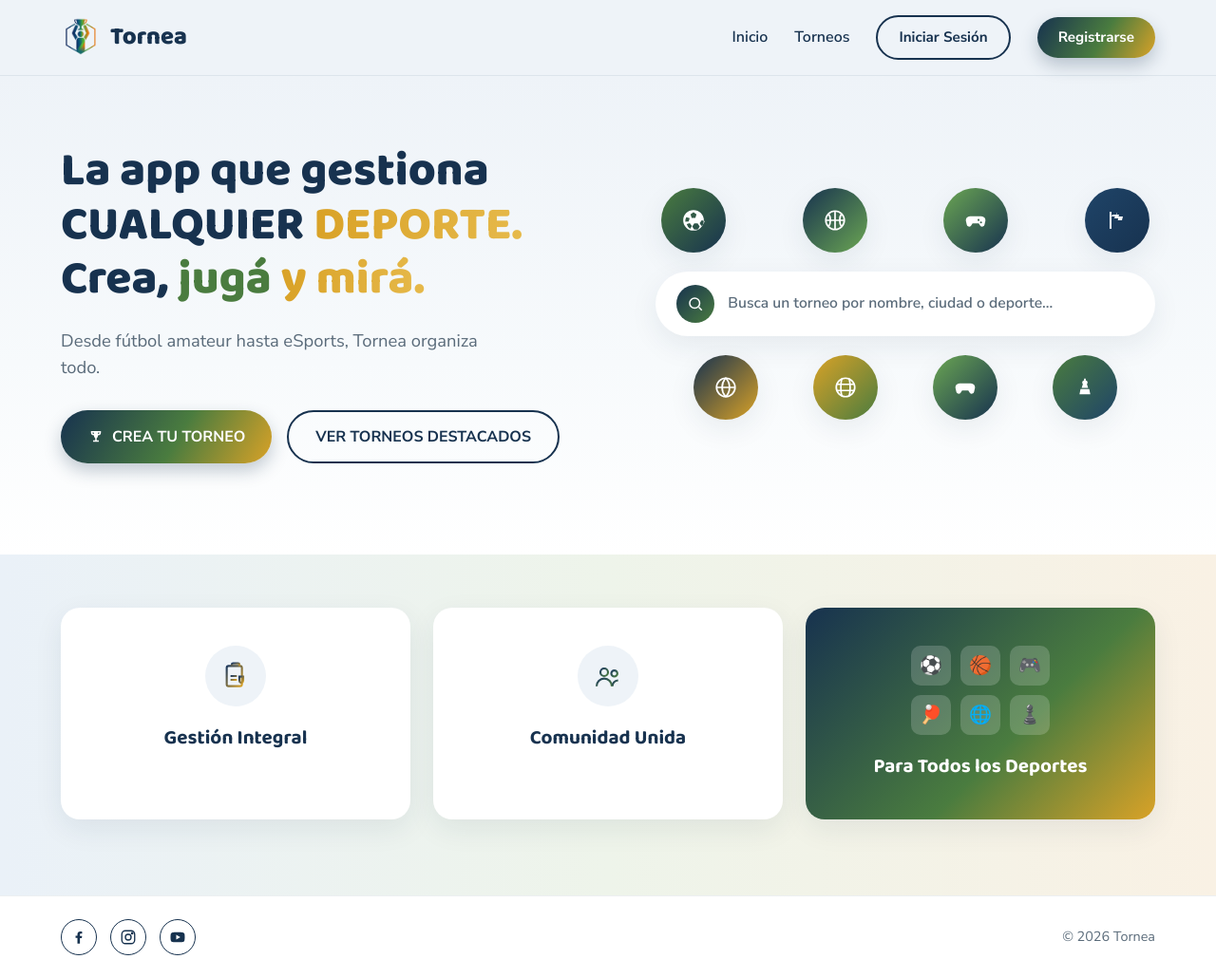
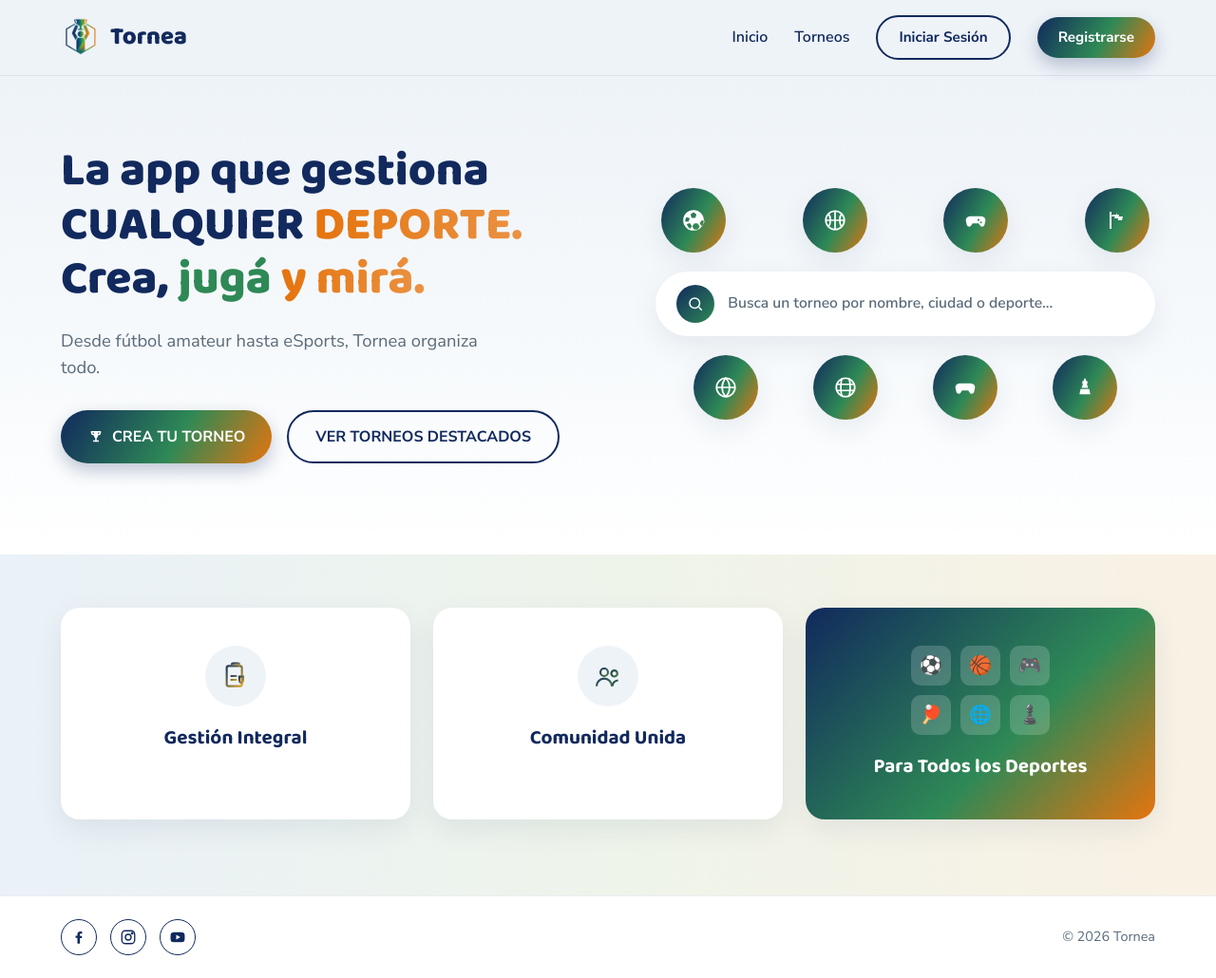
Before and after one commit to adapueto/tornea, a PHP site: page / in a window 1280 px wide. Shown: the whole page at 95% size. Run offline with PHP 8.4, Linux system fonts and the light colour scheme.

Commit message:
cambio de paleta
Co-authored-by: titi-keren22 <titi-keren22@users.noreply.github.com>

```diff
--- a/css/style.css
+++ b/css/style.css
@@ -6,19 +6,19 @@
 }
 
 :root {
-  --navy: #17324f;
-  --navy-light: #1f4468;
-  --green: #4a7c3f;
-  --green-light: #6ba653;
-  --gold: #d9a227;
-  --gold-light: #e6b94a;
+  --navy: #11295d;
+  --navy-light: #53648a;
+  --green: #2e8956;
+  --green-light: #68aa85;
+  --gold: #e5740e;
+  --gold-light: #ea9243;
   --gray-text: #5a6b7a;
   --bg-light: #eef3f8;
   --white: #ffffff;
   --radius-pill: 999px;
   --radius-card: 20px;
-  --shadow-soft: 0 10px 30px rgba(23, 50, 79, 0.08);
-  --shadow-btn: 0 8px 18px rgba(23, 50, 79, 0.25);
+  --shadow-soft: 0 10px 30px rgba(17, 41, 93, 0.08);
+  --shadow-btn: 0 8px 18px rgba(17, 41, 93, 0.25);
 }
 
 html {
@@ -85,7 +85,7 @@ a {
 /* ===== Header ===== */
 .site-header {
   background: var(--bg-light);
-  border-bottom: 1px solid rgba(23, 50, 79, 0.08);
+  border-bottom: 1px solid rgba(17, 41, 93, 0.08);
   position: sticky;
   top: 0;
   z-index: 100;
@@ -206,15 +206,8 @@ a {
   align-items: center;
   justify-content: center;
   box-shadow: var(--shadow-soft);
+  background: linear-gradient(120deg, var(--navy) 0%, var(--green) 55%, var(--gold) 100%);
 }
-
-.grad-1 { background: linear-gradient(135deg, var(--green) 0%, var(--navy) 100%); }
-.grad-2 { background: linear-gradient(135deg, var(--navy) 0%, var(--green-light) 100%); }
-.grad-3 { background: linear-gradient(135deg, var(--green-light) 0%, var(--navy) 100%); }
-.grad-4 { background: linear-gradient(135deg, var(--navy-light) 0%, var(--navy) 100%); }
-.grad-5 { background: linear-gradient(135deg, var(--navy) 0%, var(--gold) 100%); }
-.grad-6 { background: linear-gradient(135deg, var(--gold) 0%, var(--green) 100%); }
-.grad-7 { background: linear-gradient(135deg, var(--green) 0%, var(--navy-light) 100%); }
 
 .search-bar {
   display: flex;
@@ -312,7 +305,7 @@ a {
 
 /* ===== Footer ===== */
 .site-footer {
-  border-top: 1px solid rgba(23, 50, 79, 0.08);
+  border-top: 1px solid rgba(17, 41, 93, 0.08);
   padding: 24px 0;
 }
 
--- a/index.html
+++ b/index.html
@@ -49,16 +49,16 @@
 
         <div class="hero-visual">
           <div class="icon-grid icon-grid-top">
-            <span class="sport-icon grad-1" aria-label="Fútbol">
+            <span class="sport-icon" aria-label="Fútbol">
               <svg viewBox="0 0 24 24" width="26" height="26" fill="white"><path d="M12 2a10 10 0 1 0 0 20 10 10 0 0 0 0-20zm0 2.2 2.9 2.1-1.1 3.4h-3.6l-1.1-3.4L12 4.2zM5 9l3.3 1-1 3.2-3.3.2A7.9 7.9 0 0 1 5 9zm.4 6.6 3-.9 2 2.8-1.6 2.8a8 8 0 0 1-3.4-4.7zm7 5.2-1.6-2.8 2-2.9h3.2l2 2.9-1.6 2.8a8.1 8.1 0 0 1-3.8 0zm7.2-3.3-1.6-2.8 2-2.8 3 .9a8 8 0 0 1-3.4 4.7zm3.4-6.7-3.3-.2-1-3.2L19 9a7.9 7.9 0 0 1 1 1.8z"/></svg>
             </span>
-            <span class="sport-icon grad-2" aria-label="Básquet">
+            <span class="sport-icon" aria-label="Básquet">
               <svg viewBox="0 0 24 24" width="26" height="26" fill="none" stroke="white" stroke-width="1.6"><circle cx="12" cy="12" r="9"/><path d="M12 3v18M3 12h18M5.6 5.6c2.5 2.9 2.5 10 0 12.9M18.4 5.6c-2.5 2.9-2.5 10 0 12.9"/></svg>
             </span>
-            <span class="sport-icon grad-3" aria-label="eSports">
+            <span class="sport-icon" aria-label="eSports">
               <svg viewBox="0 0 24 24" width="26" height="26" fill="white"><path d="M6.5 8h11a4 4 0 0 1 3.9 4.9l-.8 3.4a2.3 2.3 0 0 1-4.1.9L15 15H9l-1.5 2.2a2.3 2.3 0 0 1-4.1-.9l-.8-3.4A4 4 0 0 1 6.5 8zm2 2.5v1.3H7.2v1.3H6v-1.3H4.7v-1.3H6V9.2h1.2v1.3h1.3zm6.3.2a1 1 0 1 0 0 2 1 1 0 0 0 0-2zm2.4 2.4a1 1 0 1 0 0 2 1 1 0 0 0 0-2z"/></svg>
             </span>
-            <span class="sport-icon grad-4" aria-label="Carreras">
+            <span class="sport-icon" aria-label="Carreras">
               <svg viewBox="0 0 24 24" width="24" height="24" fill="white"><path d="M4 3h2v18H4V3zm3 1h5l-.6 2H14l-.6 2H18l-1 4h-4.4l.6-2H9l.6-2H6l1-2h4l.6-2H7z"/></svg>
             </span>
           </div>
@@ -71,16 +71,16 @@
           </div>
 
           <div class="icon-grid icon-grid-bottom">
-            <span class="sport-icon grad-5" aria-label="Básquet 2">
+            <span class="sport-icon" aria-label="Básquet 2">
               <svg viewBox="0 0 24 24" width="26" height="26" fill="none" stroke="white" stroke-width="1.6"><circle cx="12" cy="12" r="9"/><path d="M3 12h18M12 3a13 13 0 0 1 0 18 13 13 0 0 1 0-18z"/></svg>
             </span>
-            <span class="sport-icon grad-6" aria-label="Otro deporte">
+            <span class="sport-icon" aria-label="Otro deporte">
               <svg viewBox="0 0 24 24" width="26" height="26" fill="none" stroke="white" stroke-width="1.6"><circle cx="12" cy="12" r="9"/><path d="M3 9h18M3 15h18M9 3c-2 2.5-2 15.5 0 18M15 3c2 2.5 2 15.5 0 18"/></svg>
             </span>
-            <span class="sport-icon grad-3" aria-label="eSports 2">
+            <span class="sport-icon" aria-label="eSports 2">
               <svg viewBox="0 0 24 24" width="26" height="26" fill="white"><path d="M6.5 8h11a4 4 0 0 1 3.9 4.9l-.8 3.4a2.3 2.3 0 0 1-4.1.9L15 15H9l-1.5 2.2a2.3 2.3 0 0 1-4.1-.9l-.8-3.4A4 4 0 0 1 6.5 8z"/></svg>
             </span>
-            <span class="sport-icon grad-7" aria-label="Ajedrez">
+            <span class="sport-icon" aria-label="Ajedrez">
               <svg viewBox="0 0 24 24" width="22" height="22" fill="white"><path d="M11 2h2v2.2a2.2 2.2 0 0 1 1.3 3.9l1.4 4.4H8.3l1.4-4.4A2.2 2.2 0 0 1 11 4.2V2zM7 14h10l1.2 6H5.8L7 14z"/></svg>
             </span>
           </div>
```
